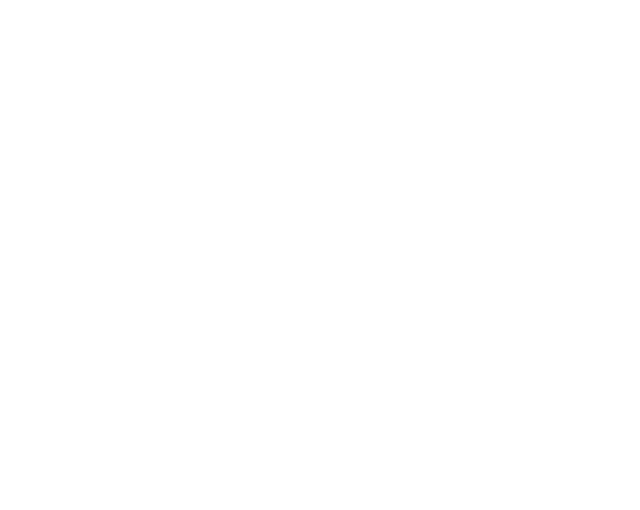
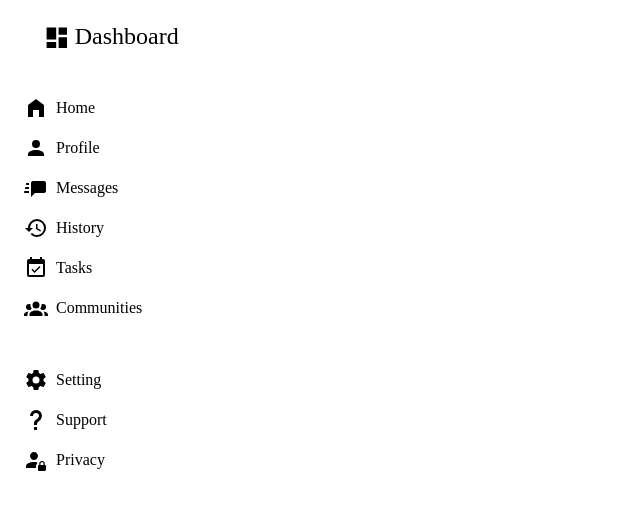
Before and after one commit to Surajnairx/odin-admin-dashboard, a plain HTML site: page index.html in a window 1280 px wide. Shown: the whole page, without its empty margins (0-640 px from the left). Drawn offline with Linux system fonts and the light colour scheme.

Commit message:
Setting up the Sidebar structure and initial styling

```diff
--- a/index.html
+++ b/index.html
@@ -8,7 +8,94 @@
     <link rel="stylesheet" href="style.css" />
   </head>
   <body>
-    <section class="sidebar"></section>
+    <section class="sidebar">
+      <div class="logo">
+        <svg xmlns="http://www.w3.org/2000/svg" viewBox="0 0 20 20">
+          <title>view-dashboard</title>
+          <path d="M13,3V9H21V3M13,21H21V11H13M3,21H11V15H3M3,13H11V3H3V13Z" />
+        </svg>
+        Dashboard
+      </div>
+
+      <nav>
+        <ul>
+          <li>
+            <svg xmlns="http://www.w3.org/2000/svg" viewBox="0 0 24 24">
+              <title>home-variant</title>
+              <path d="M12,3L20,9V21H15V14H9V21H4V9L12,3Z" />
+            </svg>
+            Home
+          </li>
+          <li>
+            <svg xmlns="http://www.w3.org/2000/svg" viewBox="0 0 24 24">
+              <title>account</title>
+              <path
+                d="M12,4A4,4 0 0,1 16,8A4,4 0 0,1 12,12A4,4 0 0,1 8,8A4,4 0 0,1 12,4M12,14C16.42,14 20,15.79 20,18V20H4V18C4,15.79 7.58,14 12,14Z"
+              /></svg
+            >Profile
+          </li>
+          <li>
+            <svg xmlns="http://www.w3.org/2000/svg" viewBox="0 0 24 24">
+              <title>message-fast</title>
+              <path
+                d="M3 7C2.4 7 2 7.4 2 8S2.4 9 3 9H5V7H3M2 11C1.4 11 1 11.4 1 12S1.4 13 2 13H5V11H2M1 15C.4 15 0 15.4 0 16C0 16.6 .4 17 1 17H5V15H1M20 5H9C7.9 5 7 5.9 7 7V21L11 17H20C21.1 17 22 16.1 22 15V7C22 5.9 21.1 5 20 5Z"
+              /></svg
+            >Messages
+          </li>
+          <li>
+            <svg xmlns="http://www.w3.org/2000/svg" viewBox="0 0 24 24">
+              <title>history</title>
+              <path
+                d="M13.5,8H12V13L16.28,15.54L17,14.33L13.5,12.25V8M13,3A9,9 0 0,0 4,12H1L4.96,16.03L9,12H6A7,7 0 0,1 13,5A7,7 0 0,1 20,12A7,7 0 0,1 13,19C11.07,19 9.32,18.21 8.06,16.94L6.64,18.36C8.27,20 10.5,21 13,21A9,9 0 0,0 22,12A9,9 0 0,0 13,3"
+              /></svg
+            >History
+          </li>
+          <li>
+            <svg xmlns="http://www.w3.org/2000/svg" viewBox="0 0 24 24">
+              <title>calendar-check</title>
+              <path
+                d="M19,19H5V8H19M19,3H18V1H16V3H8V1H6V3H5C3.89,3 3,3.9 3,5V19A2,2 0 0,0 5,21H19A2,2 0 0,0 21,19V5A2,2 0 0,0 19,3M16.53,11.06L15.47,10L10.59,14.88L8.47,12.76L7.41,13.82L10.59,17L16.53,11.06Z"
+              /></svg
+            >Tasks
+          </li>
+          <li>
+            <svg xmlns="http://www.w3.org/2000/svg" viewBox="0 0 24 24">
+              <title>account-group</title>
+              <path
+                d="M12,5.5A3.5,3.5 0 0,1 15.5,9A3.5,3.5 0 0,1 12,12.5A3.5,3.5 0 0,1 8.5,9A3.5,3.5 0 0,1 12,5.5M5,8C5.56,8 6.08,8.15 6.53,8.42C6.38,9.85 6.8,11.27 7.66,12.38C7.16,13.34 6.16,14 5,14A3,3 0 0,1 2,11A3,3 0 0,1 5,8M19,8A3,3 0 0,1 22,11A3,3 0 0,1 19,14C17.84,14 16.84,13.34 16.34,12.38C17.2,11.27 17.62,9.85 17.47,8.42C17.92,8.15 18.44,8 19,8M5.5,18.25C5.5,16.18 8.41,14.5 12,14.5C15.59,14.5 18.5,16.18 18.5,18.25V20H5.5V18.25M0,20V18.5C0,17.11 1.89,15.94 4.45,15.6C3.86,16.28 3.5,17.22 3.5,18.25V20H0M24,20H20.5V18.25C20.5,17.22 20.14,16.28 19.55,15.6C22.11,15.94 24,17.11 24,18.5V20Z"
+              /></svg
+            >Communities
+          </li>
+        </ul>
+
+        <ul>
+          <li>
+            <svg xmlns="http://www.w3.org/2000/svg" viewBox="0 0 24 24">
+              <title>cog</title>
+              <path
+                d="M12,15.5A3.5,3.5 0 0,1 8.5,12A3.5,3.5 0 0,1 12,8.5A3.5,3.5 0 0,1 15.5,12A3.5,3.5 0 0,1 12,15.5M19.43,12.97C19.47,12.65 19.5,12.33 19.5,12C19.5,11.67 19.47,11.34 19.43,11L21.54,9.37C21.73,9.22 21.78,8.95 21.66,8.73L19.66,5.27C19.54,5.05 19.27,4.96 19.05,5.05L16.56,6.05C16.04,5.66 15.5,5.32 14.87,5.07L14.5,2.42C14.46,2.18 14.25,2 14,2H10C9.75,2 9.54,2.18 9.5,2.42L9.13,5.07C8.5,5.32 7.96,5.66 7.44,6.05L4.95,5.05C4.73,4.96 4.46,5.05 4.34,5.27L2.34,8.73C2.21,8.95 2.27,9.22 2.46,9.37L4.57,11C4.53,11.34 4.5,11.67 4.5,12C4.5,12.33 4.53,12.65 4.57,12.97L2.46,14.63C2.27,14.78 2.21,15.05 2.34,15.27L4.34,18.73C4.46,18.95 4.73,19.03 4.95,18.95L7.44,17.94C7.96,18.34 8.5,18.68 9.13,18.93L9.5,21.58C9.54,21.82 9.75,22 10,22H14C14.25,22 14.46,21.82 14.5,21.58L14.87,18.93C15.5,18.67 16.04,18.34 16.56,17.94L19.05,18.95C19.27,19.03 19.54,18.95 19.66,18.73L21.66,15.27C21.78,15.05 21.73,14.78 21.54,14.63L19.43,12.97Z"
+              /></svg
+            >Setting
+          </li>
+          <li>
+            <svg xmlns="http://www.w3.org/2000/svg" viewBox="0 0 24 24">
+              <title>help</title>
+              <path
+                d="M10,19H13V22H10V19M12,2C17.35,2.22 19.68,7.62 16.5,11.67C15.67,12.67 14.33,13.33 13.67,14.17C13,15 13,16 13,17H10C10,15.33 10,13.92 10.67,12.92C11.33,11.92 12.67,11.33 13.5,10.67C15.92,8.43 15.32,5.26 12,5A3,3 0 0,0 9,8H6A6,6 0 0,1 12,2Z"
+              /></svg
+            >Support
+          </li>
+          <li>
+            <svg xmlns="http://www.w3.org/2000/svg" viewBox="0 0 24 24">
+              <title>account-lock</title>
+              <path
+                d="M6 8C6 5.79 7.79 4 10 4S14 5.79 14 8 12.21 12 10 12 6 10.21 6 8M12 18.2C12 17.24 12.5 16.34 13.2 15.74V15.5C13.2 15.11 13.27 14.74 13.38 14.38C12.35 14.14 11.21 14 10 14C5.58 14 2 15.79 2 18V20H12V18.2M22 18.3V21.8C22 22.4 21.4 23 20.7 23H15.2C14.6 23 14 22.4 14 21.7V18.2C14 17.6 14.6 17 15.2 17V15.5C15.2 14.1 16.6 13 18 13C19.4 13 20.8 14.1 20.8 15.5V17C21.4 17 22 17.6 22 18.3M19.5 15.5C19.5 14.7 18.8 14.2 18 14.2C17.2 14.2 16.5 14.7 16.5 15.5V17H19.5V15.5Z"
+              /></svg
+            >Privacy
+          </li>
+        </ul>
+      </nav>
+    </section>
     <header></header>
     <main></main>
   </body>
--- a/style.css
+++ b/style.css
@@ -0,0 +1,36 @@
+* {
+  margin: 0%;
+  padding: 0%;
+  box-sizing: border-box;
+}
+
+body {
+  height: 100vh;
+  display: grid;
+  grid-template-columns: 1fr 5fr;
+  grid-template-rows: 1fr;
+}
+.sidebar {
+  padding: 1rem;
+}
+.logo {
+  font-size: 1.5rem;
+  display: flex;
+  justify-content: center;
+  align-items: center;
+}
+.logo > svg {
+  height: 40px;
+  padding: 0.5rem;
+}
+nav > ul {
+  margin-top: 2rem;
+}
+nav > ul > li {
+  display: flex;
+  align-items: center;
+}
+nav > ul > li > svg {
+  height: 40px;
+  padding: 0.5rem;
+}
```
